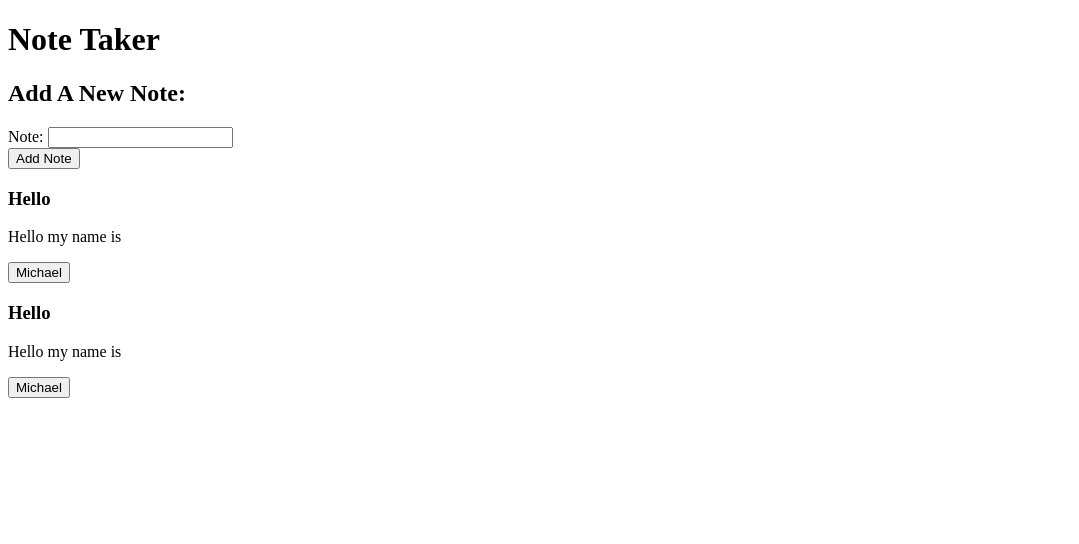
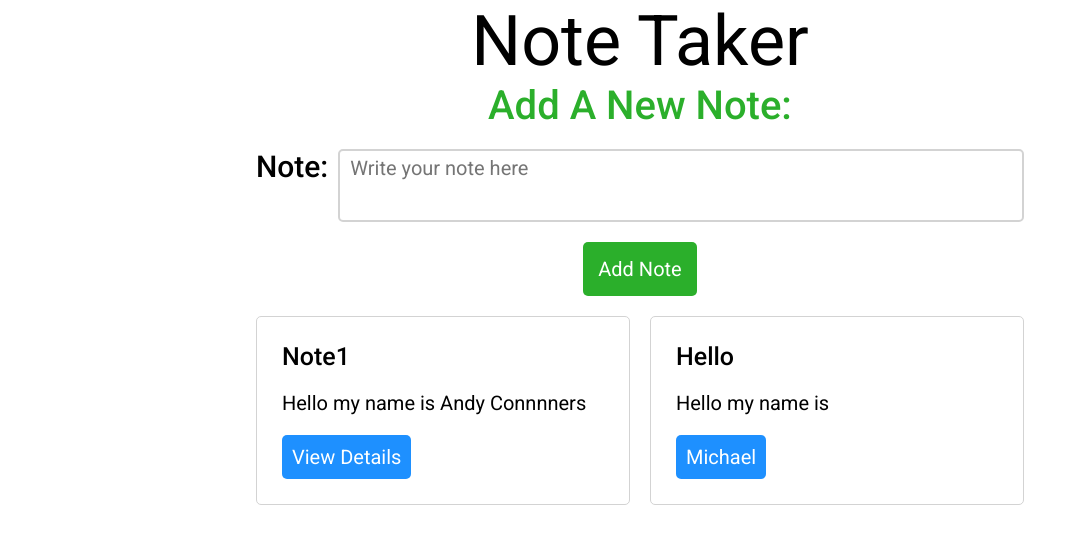
Before and after one commit to jenso413/Note-Taker-App, a plain HTML site: page index.html in a window 1280 px wide. Shown: the whole page, without its empty margins (0-1079 px from the left). Drawn offline with Linux system fonts and the light colour scheme.

Commit message:
Added styles

```diff
--- a/index.html
+++ b/index.html
@@ -5,6 +5,7 @@
     <meta http-equiv="X-UA-Compatible" content="IE=edge">
     <meta name="viewport" content="width=device-width, initial-scale=1.0">
     <title>Note Taker</title>
+    <link rel="stylesheet" href="style.css">
 </head>
 <body>
     <div class="title">
@@ -13,20 +14,22 @@
     </div>
     <div class="note-input">
         <label for="note">Note:</label>
-        <input type="text" name="note" id="note">
+        <input type="text" name="note" id="note" placeholder="Write your note here">
     </div>
-    <button>Add Note</button>
+    <button id="add-note">Add Note</button>
     <section class="note-container">
         <div class="note">
-            <h3>Hello</h3>
-            <p>Hello my name is</p>
-            <button>Michael</button>
+            <h3>Note1</h3>
+            <p>Hello my name is Andy Connnners</p>
+            <button class="details">View Details</button>
         </div>
         <div class="note">
             <h3>Hello</h3>
             <p>Hello my name is</p>
-            <button>Michael</button>
+            <button class="details">Michael</button>
         </div>
     </section>
+
+    <script src="app.js"></script>
 </body>
 </html>
--- a/style.css
+++ b/style.css
@@ -0,0 +1,100 @@
+@import url('https://fonts.googleapis.com/css2?family=Roboto:wght@300;400;500;900&display=swap');
+
+* {
+    box-sizing: border-box;
+    margin: 0;
+    padding: 0;
+    font-size: 2rem;
+    font-family: 'Roboto', sans-serif;
+}
+
+html {
+    font-size: 62.5%;
+}
+
+body {
+    display: flex;
+    flex-direction: column;
+    align-items: center;
+    gap: 2rem;
+}
+
+/* Title */
+
+h1 {
+    font-size: 7rem;
+    font-weight: 400;
+}
+
+h2 {
+    font-size: 4rem;
+    font-weight: 500;
+    color: rgb(43, 175, 43);
+}
+
+h1, h2 {
+    text-align: center;
+}
+
+/* Note input */
+
+.note-input {
+    width: 60%;
+    display: flex;
+    gap: 1rem;
+}
+
+.note-input label {
+    font-weight: 500;
+    font-size: 3rem;
+}
+
+#note {
+    flex: 1;
+    padding: 5px 0 40px 10px;
+    border: 2px solid lightgray;
+    border-radius: 5px;
+}
+
+/* Button */
+
+#add-note {
+    padding: 15px;
+    color: white;
+    background-color: rgb(43, 175, 43);
+    border-radius: 5px;
+    border-style: none;
+}
+
+/* Note Container */
+
+.note-container {
+    display: flex;
+    gap: 2rem;
+    width: 60%;
+    justify-content: space-between;
+}
+
+.note {
+    display: flex;
+    flex-direction: column;
+    align-items: flex-start;
+    width: 50%;
+    gap: 2rem;
+    border: 1px solid lightgray;
+    padding: 25px;
+    border-radius: 5px;
+}
+
+.details {
+    color: white;
+    background-color:dodgerblue;
+    border-style: none;
+    padding: 10px;
+    border-radius: 5px;
+}
+
+.note h3 {
+    font-size: 2.5rem;
+    font-weight: 500;
+}
```
